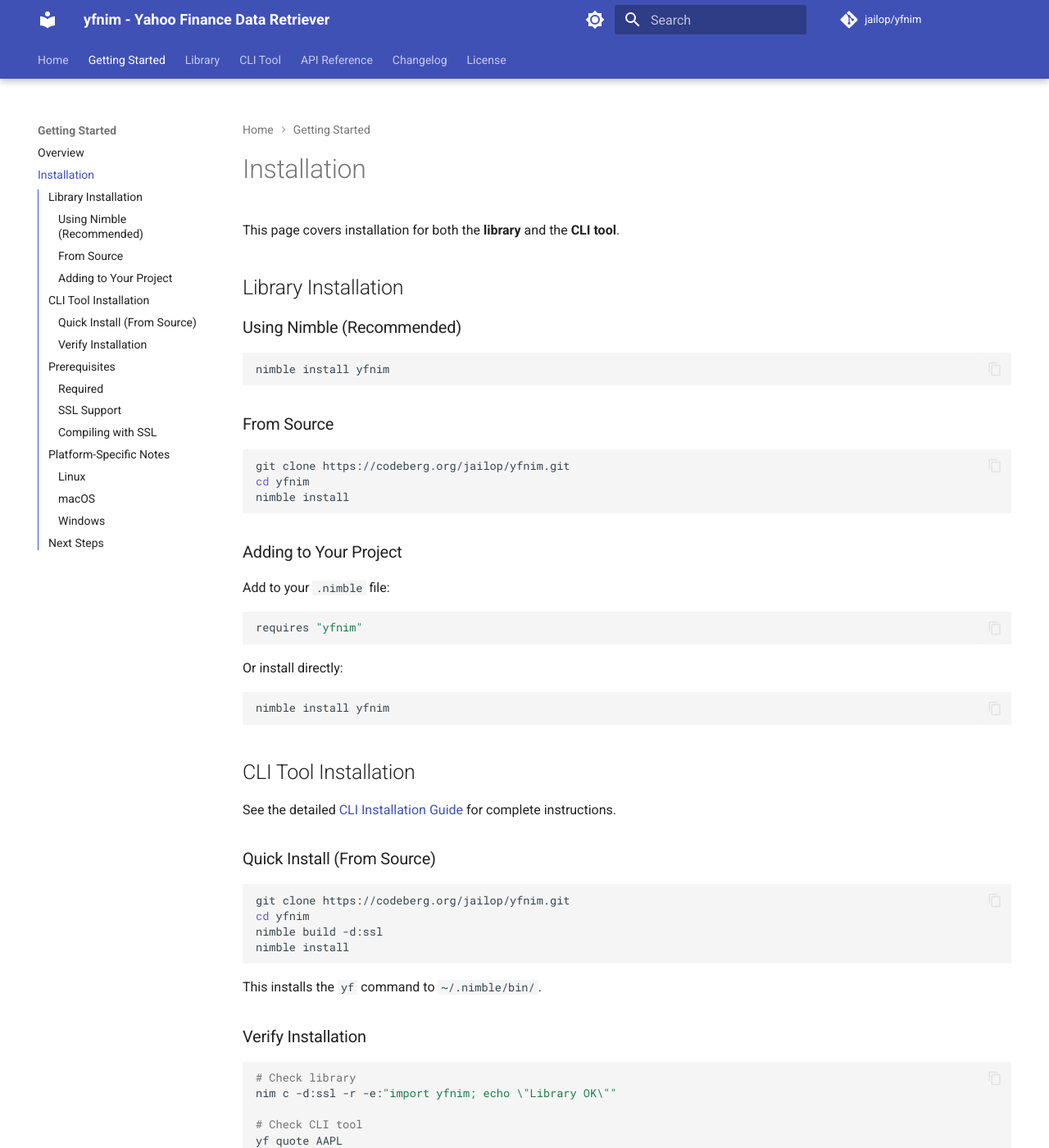
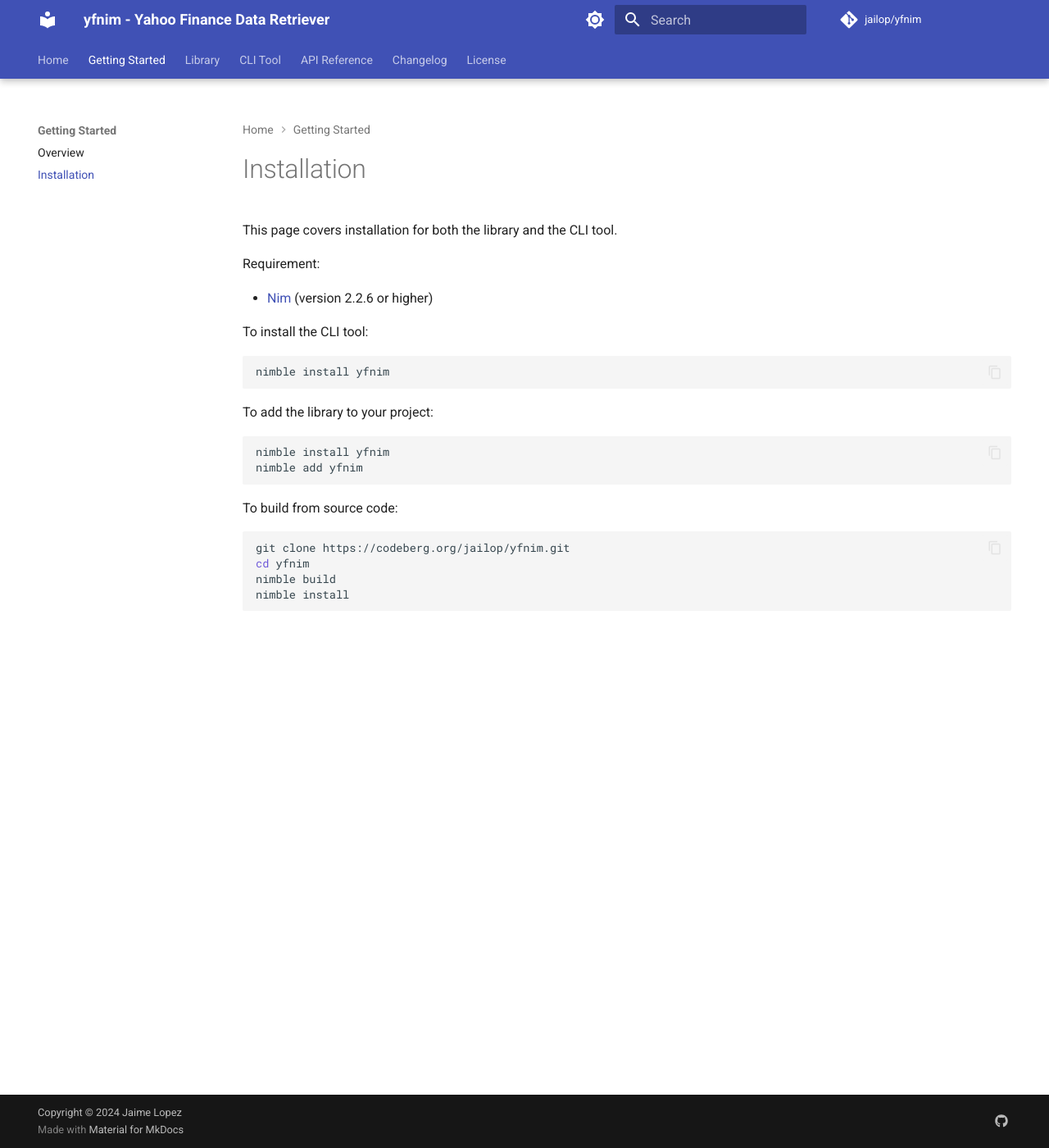
Before and after one commit to jailop/yfnim, an MkDocs documentation site: the page built from docs_src/installation.md, in a window 1280 px wide and 1400 px high. Shown: the whole window at 82% size. Built offline with MkDocs 1.6.1 and Material for MkDocs 9.7.7, drawn with Linux system fonts in a browser that asks for light colours; the version menu is left out; some of the changed text lies outside the part shown.

````diff
--- a/docs_src/installation.md
+++ b/docs_src/installation.md
@@ -1,147 +1,29 @@
 # Installation
 
-This page covers installation for both the **library** and the **CLI tool**.
+This page covers installation for both the library and the CLI tool.
 
-## Library Installation
+Requirement:
 
-### Using Nimble (Recommended)
+- [Nim](https://nim-lang.org/) (version 2.2.6 or higher)
+
+To install the CLI tool:
 
 ```bash
 nimble install yfnim
 ```
 
-### From Source
+To add the library to your project:
+
+```bash
+nimble install yfnim
+nimble add yfnim
+```
+
+To build from source code:
 
 ```bash
 git clone https://codeberg.org/jailop/yfnim.git
 cd yfnim
+nimble build
 nimble install
 ```
-
-### Adding to Your Project
-
-Add to your `.nimble` file:
-
-```nim
-requires "yfnim"
-```
-
-Or install directly:
-
-```bash
-nimble install yfnim
-```
-
-## CLI Tool Installation
-
-See the detailed [CLI Installation Guide](cli/installation.md) for complete instructions.
-
-### Quick Install (From Source)
-
-```bash
-git clone https://codeberg.org/jailop/yfnim.git
-cd yfnim
-nimble build -d:ssl
-nimble install
-```
-
-This installs the `yf` command to `~/.nimble/bin/`.
-
-### Verify Installation
-
-```bash
-# Check library
-nim c -d:ssl -r -e:"import yfnim; echo \"Library OK\""
-
-# Check CLI tool
-yf quote AAPL
-```
-
-## Prerequisites
-
-### Required
-
-**Nim Compiler** - Version 2.2.6 or later
-
-Check if Nim is installed:
-```bash
-nim --version
-```
-
-If not installed, visit [nim-lang.org/install.html](https://nim-lang.org/install.html)
-
-**Nimble Package Manager**
-
-Nimble comes with Nim. Verify:
-```bash
-nimble --version
-```
-
-### SSL Support
-
-Yahoo Finance requires HTTPS. You need OpenSSL libraries:
-
-=== "Ubuntu/Debian"
-
-    ```bash
-    sudo apt-get install libssl-dev
-    ```
-
-=== "Fedora/RHEL"
-
-    ```bash
-    sudo dnf install openssl-devel
-    ```
-
-=== "macOS"
-
-    ```bash
-    # Usually pre-installed
-    # If needed:
-    brew install openssl
-    ```
-
-=== "Windows"
-
-    SSL support is included with the Nim installer.
-
-### Compiling with SSL
-
-Always compile with `-d:ssl`:
-
-```bash
-nim c -d:ssl your_program.nim
-```
-
-## Platform-Specific Notes
-
-### Linux
-
-Works on all major distributions. Install development tools:
-
-```bash
-# Ubuntu/Debian
-sudo apt-get install build-essential libssl-dev
-
-# Fedora/RHEL
-sudo dnf groupinstall "Development Tools"
-sudo dnf install openssl-devel
-```
-
-### macOS
-
-Works on macOS 10.13 (High Sierra) and later.
-
-### Windows
-
-Building on Windows:
-
-1. Install Nim from [nim-lang.org/install_windows.html](https://nim-lang.org/install_windows.html)
-2. Use MinGW (recommended) or MSVC
-3. Build from PowerShell or Command Prompt
-
-## Next Steps
-
-- **Library**: [Library Getting Started](library/getting-started.md)
-- **CLI Tool**: [CLI Quick Start](cli/quick-start.md)
-- **Examples**: Check the `examples/` directory in the repository
--- /dev/null
+++ b/dontreadit.txt
@@ -0,0 +1,3 @@
+more code is liability
+more complexity is a bug
+the user is the expert
--- a/mkdocs.yml
+++ b/mkdocs.yml
@@ -134,7 +134,6 @@ nav:
     - library/historical-data.md
     - library/quote-data.md
   - CLI Tool:
-    - cli/installation.md
     - cli/quick-start.md
     - cli/commands.md
     - cli/screening.md
````
Also changed, not shown: docs_src/cli/installation.md (deleted, +0 -355 lines), docs_src/index.md (+29 -17 lines).
